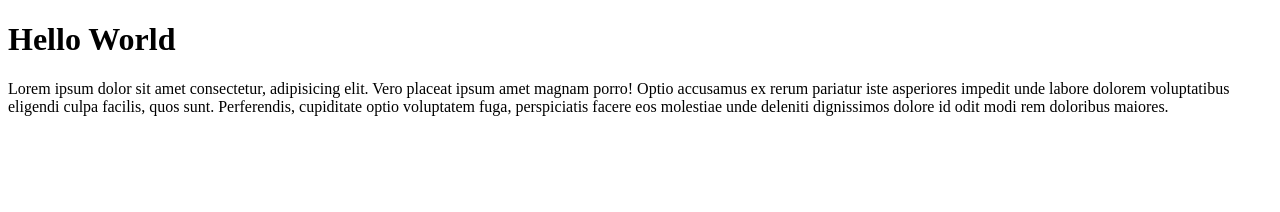
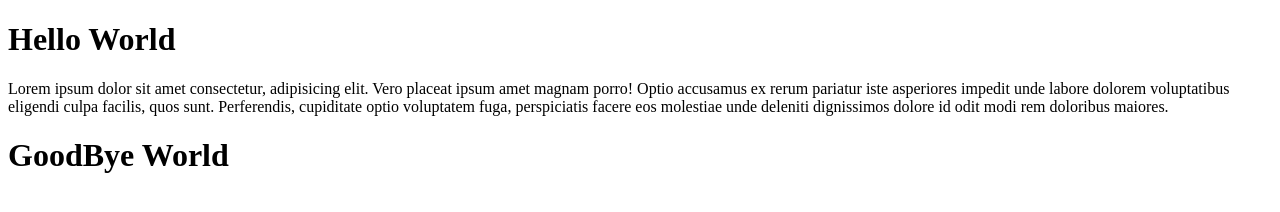
Before and after one commit to Chodavaram-Sai-Bharath-Reddy/SaiDemo, a plain HTML site: page index.html in a window 1280 px wide. Drawn offline with Linux system fonts and the light colour scheme.

Commit message:
added line goodbye world

```diff
--- a/index.html
+++ b/index.html
@@ -8,5 +8,7 @@
 <body>
     <h1>Hello World</h1>
     <p>Lorem ipsum dolor sit amet consectetur, adipisicing elit. Vero placeat ipsum amet magnam porro! Optio accusamus ex rerum pariatur iste asperiores impedit unde labore dolorem voluptatibus eligendi culpa facilis, quos sunt. Perferendis, cupiditate optio voluptatem fuga, perspiciatis facere eos molestiae unde deleniti dignissimos dolore id odit modi rem doloribus maiores.</p>
+
+    <h1>GoodBye World</h1>
 </body>
 </html>
```
